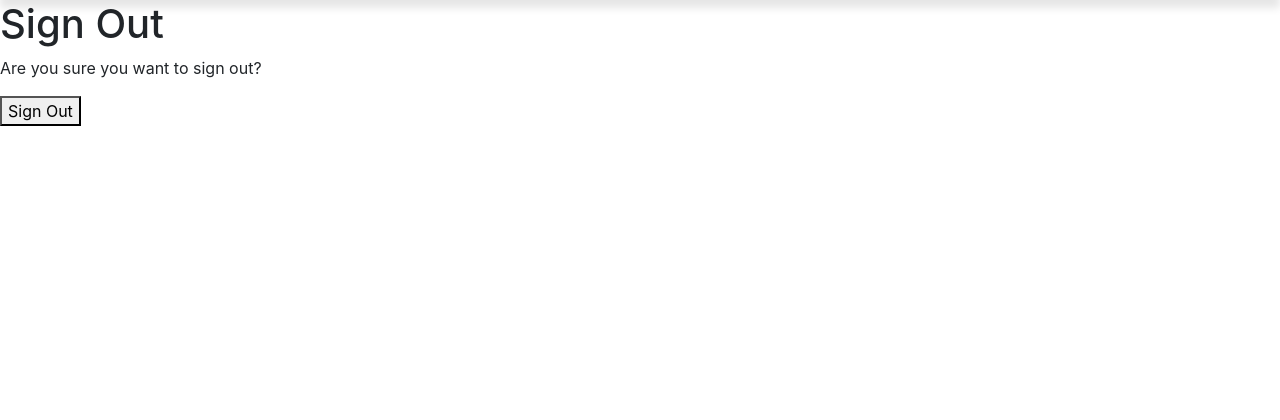
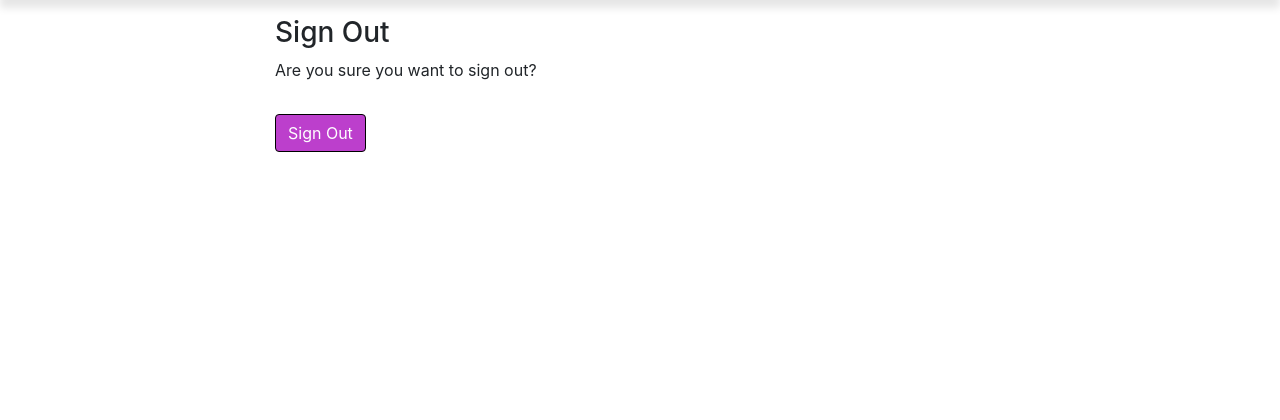
Before and after one commit to damidaramola/festive-fun-blog, a Django app: page /accounts/logout/ in a window 1280 px wide. Shown: the part 64-484 px from the top of the page. Run offline with Django 3.2, Linux system fonts and the light colour scheme; the visitor is signed in with stand-in values (Sample User, id 1); parts of the project's set-up code (start-up, migrations or seed data) failed here and were passed over; some libraries are stand-ins or nearby versions.

Commit message:
add styling classes to logout.html

```diff
--- a/static/css/style.css
+++ b/static/css/style.css
@@ -59,7 +59,10 @@ border-radius:100%
 }
 /* fixed background image */
 
+/* forms */
+.forms{
 
+}
 
 /* footer */
 footer{
--- a/templates/account/login.html
+++ b/templates/account/login.html
@@ -19,7 +19,7 @@
     </div>
     <div class="row">
         <div class="col-md-8 mt-3 offset-md-2">
-            <form class="login" method="POST" action="{% url 'account_login' %}">
+            <form method="POST" action="{% url 'account_login' %}">
                 {% csrf_token %}
                 {{ form.as_p }}
                 {% if redirect_field_value %}
--- a/templates/account/logout.html
+++ b/templates/account/logout.html
@@ -5,17 +5,25 @@
 {% block head_title %}{% trans "Sign Out" %}{% endblock %}
 
 {% block content %}
-<h1>{% trans "Sign Out" %}</h1>
+<div class="container">
+  <div class="row">
+    <div class="col-md-8 mt-3 offset-md-2">
+      <h3>{% trans "Sign Out" %}</h3>
 
       <p>{% trans 'Are you sure you want to sign out?' %}</p>
+    </div>
+  </div>
+  <div class="row">
+    <div class="col-md-8 mt-3 offset-md-2">
 
       <form method="post" action="{% url 'account_logout' %}">
         {% csrf_token %}
         {% if redirect_field_value %}
-  <input type="hidden" name="{{ redirect_field_name }}" value="{{ redirect_field_value }}"/>
+        <input type="hidden" name="{{ redirect_field_name }}" value="{{ redirect_field_value }}" />
         {% endif %}
-  <button type="submit">{% trans 'Sign Out' %}</button>
+        <button class="btn btn-account right" type="submit">{% trans 'Sign Out' %}</button>
       </form>
-
-
+    </div>
+  </div>
+</div>
 {% endblock %}
```
Also changed, not shown: templates/account/signup.html (+15 -5 lines). Lines whose indentation alone changed are shown as unchanged.
